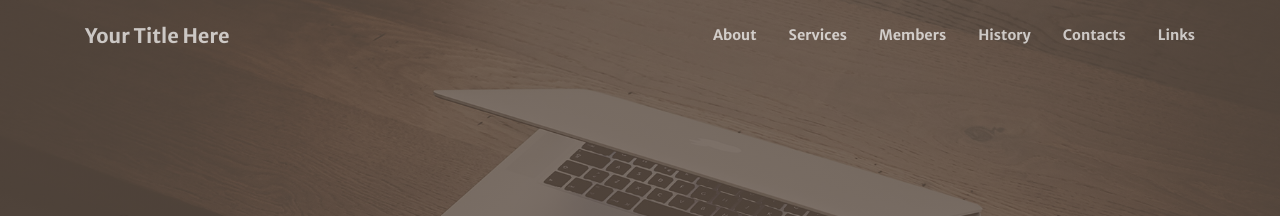
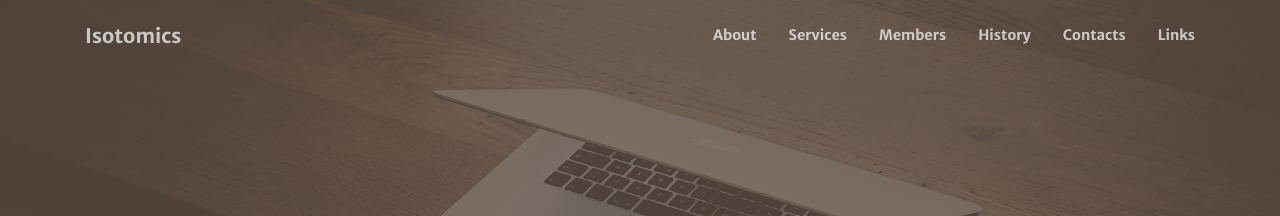
Before and after one commit to riku168/crispy-rotary-phone, a Jekyll site: the page built from index.md, in a window 1280 px wide. Shown: the top 216 px of the page. Built offline with Jekyll 4.4.1, drawn with Linux system fonts in a browser that asks for light colours; nearby versions of some CDN libraries.

Commit message:
Update _config.yml
Updated for Isotomics

```diff
--- a/_config.yml
+++ b/_config.yml
@@ -1,9 +1,9 @@
 # Site settings
-title: Your Title Here
+title: Isotomics
 description: > # this means to ignore newlines until "baseurl:"
 baseurl: "/creative-theme-jekyll-new/" # the subpath of your site, e.g. /blog/
 url: "" # the base hostname & protocol for your site
-author: Copyright &copy; 2019 - Start Bootstrap
+author: Copyright &copy; 2019 - Isotomics, LLC
 lang: en_US
 
 # Build settings
```
